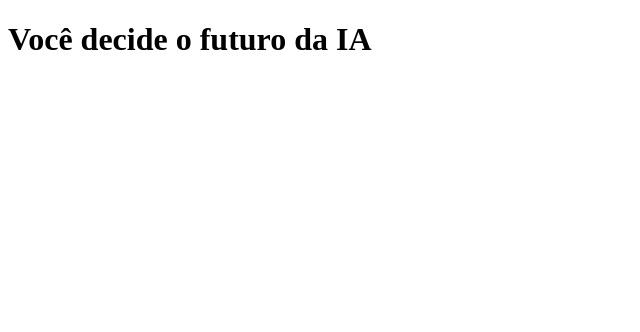
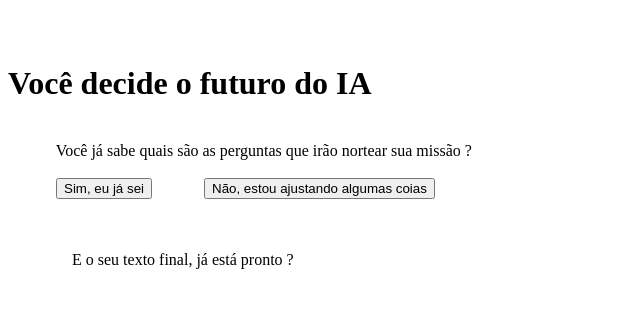
Before and after one commit to mendesbezerra/Fun-o-IA, a plain HTML site: page index.html in a window 1280 px wide. Shown: the whole page, without its empty margins (0-640 px from the left). Drawn offline with Linux system fonts and the light colour scheme.

Commit message:
Update index.html
.

```diff
--- a/index.html
+++ b/index.html
@@ -1,20 +1,25 @@
-<!DOCTYPE html>
-
-<html lang="pt-BR">
-  <head>
-    <meta charset="UTF-8" />
-    <meta name="viewport" content="width=device-width, initial-scale=1.0" />
-    <link rel="stylesheet" href="style.css" />
-    <title>Você decide o futuro da I.A.</title>
-  </head>
-  <script src="script.js"></script>
-
-  <body>
-  <div class="caixa-principal">
-    <h1>Você decide o futuro da IA</h1>
-    <div class="caixa-perguntas"></div>
-    <div class="caixa-alternativas"></div>
-    <div class="caixa-resultado"></div>
-    <p class="texto-resultado"></p>
+<!DOCTYPE html><html lang="pt-br">
+<head>
+    <meta charset="UTF-8">
+    <meta name="viewport" content="width=device-width, initial-scale=1.0">
+    <link rel="stylesheet" href="style.css">
+    <title>Você decide o futuro da IA</title>
+</head>
+<body>
+    <div class="caixa-principal">
+        <h1>Você decide o futuro do IA</h1>
+        <div class="caixa-perguntas">
+            Você já sabe quais são as perguntas que irão nortear sua missão ?
+        </div>
+        <div class="caixa-alternativas">
+            <button>Sim, eu já sei</button>
+            <button>Não, estou ajustando algumas coias</button>
+        </div>
+        <div class="caixa-resultado">
+            <p class="texto-resultado">
+                E o seu texto final, já está pronto ?
+            </p>
+        </div>
+    </div>
 </body>
-</html>
+          </html>
```
